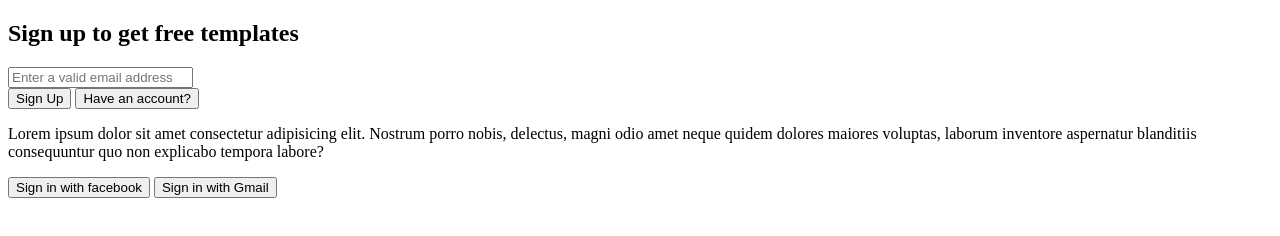
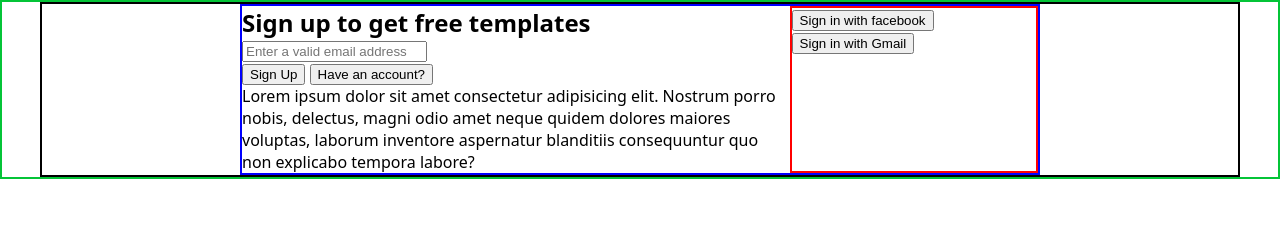
Before and after one commit to CremonaLambert/Simple-Navigation-Bar, a plain HTML site: page simple_little_login_templates/index.html in a window 1280 px wide. Drawn offline with Linux system fonts and the light colour scheme.

Commit message:
styles formation

```diff
--- a/simple_little_login_templates/index.html
+++ b/simple_little_login_templates/index.html
@@ -12,8 +12,9 @@
     <div class="container">
         <div class="box">
             <div class="innerboxleft">
-                <h2>Sign up to get free templates</h2>
+                <!-- <h2>Sign up to get free templates</h2> -->
                 <div class="form">
+                    <h2>Sign up to get free templates</h2>
                     <input type="email" placeholder="Enter a valid email address">
                     <div class="btscontainer">
                        <button class="left">Sign Up</button>
@@ -24,14 +25,21 @@
                     </p>
                 </div>
 
+                <div class="innerboxright">
+                    <div class="btsright">
+                        <button class="facebook">Sign in with facebook</button>
+                        <button class="gmail">Sign in with Gmail</button>
+                    </div>
+                </div>
+
             </div>
 
-            <div class="innerboxright">
+            <!-- <div class="innerboxright">
                 <div class="btsright">
                     <button class="facebook">Sign in with facebook</button>
                     <button class="gmail">Sign in with Gmail</button>
                 </div>
-            </div>
+            </div> -->
         </div>
     </div>
 </body>
--- a/simple_little_login_templates/styles.css
+++ b/simple_little_login_templates/styles.css
@@ -0,0 +1,31 @@
+* {
+    box-sizing: border-box;
+    margin: 0;
+}
+body {
+    font-family: system-ui, -apple-system, BlinkMacSystemFont, 'Segoe UI', Roboto, Oxygen, Ubuntu, Cantarell, 'Open Sans', 'Helvetica Neue', sans-serif;
+}
+
+.container {
+    border: 2px solid rgb(4, 196, 55);
+    margin: 0 auto;
+}
+
+.box {
+    border: 2px solid black;
+    display: flex;
+    width: 1200px;
+    margin: 0 auto;
+}
+
+.innerboxleft {
+    border: 2px solid blue;
+    width: 800px;
+    margin: 0 auto;
+    display: flex;
+}
+
+.innerboxright {
+    border: 2px solid red;
+    width: 800px;
+}
```
Also changed, not shown: 1 other file.
